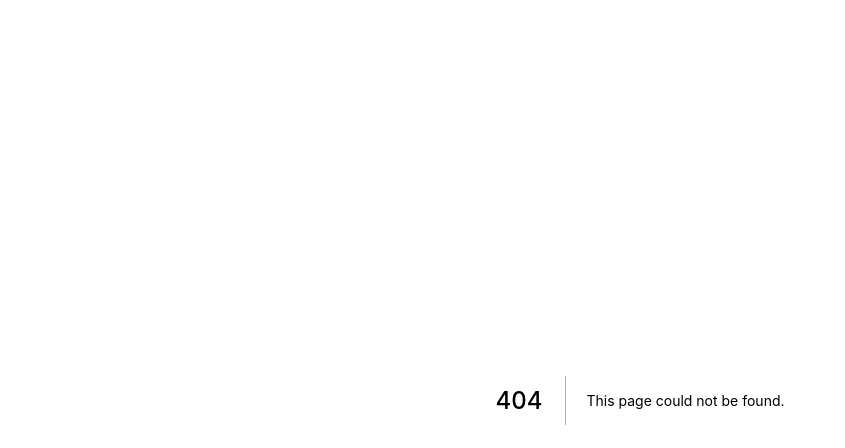
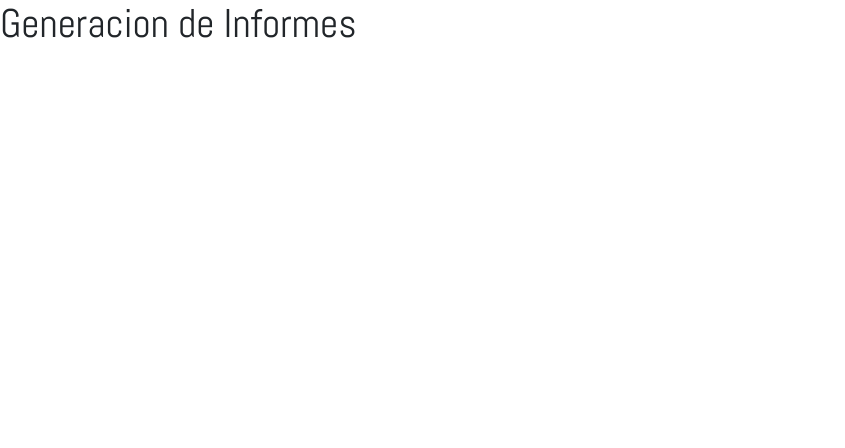
Before and after one commit to GsusLara/AppSoporte, a Next.js app: page /modInformes/modInformes in a window 1280 px wide. Before the commit this address had no page. Shown: the top 448 px of the page, without its empty margins (0-845 px from the left). Built offline with nearby package versions, Linux system fonts and the light colour scheme.

Commit message:
informes

```diff
--- /dev/null
+++ b/pages/modInformes/index.js
@@ -0,0 +1 @@
+export {defaul} from "./modInformes"
--- /dev/null
+++ b/pages/modInformes/modInformes.js
@@ -0,0 +1,9 @@
+export default function modInformes() {
+    return (
+        <div className="row">
+            <div className="col-12">
+                <h1>Generacion de Informes</h1>
+            </div>
+        </div>
+    )
+}
```
Also changed, not shown: pages/modInformes/modinformes.scss (added).
